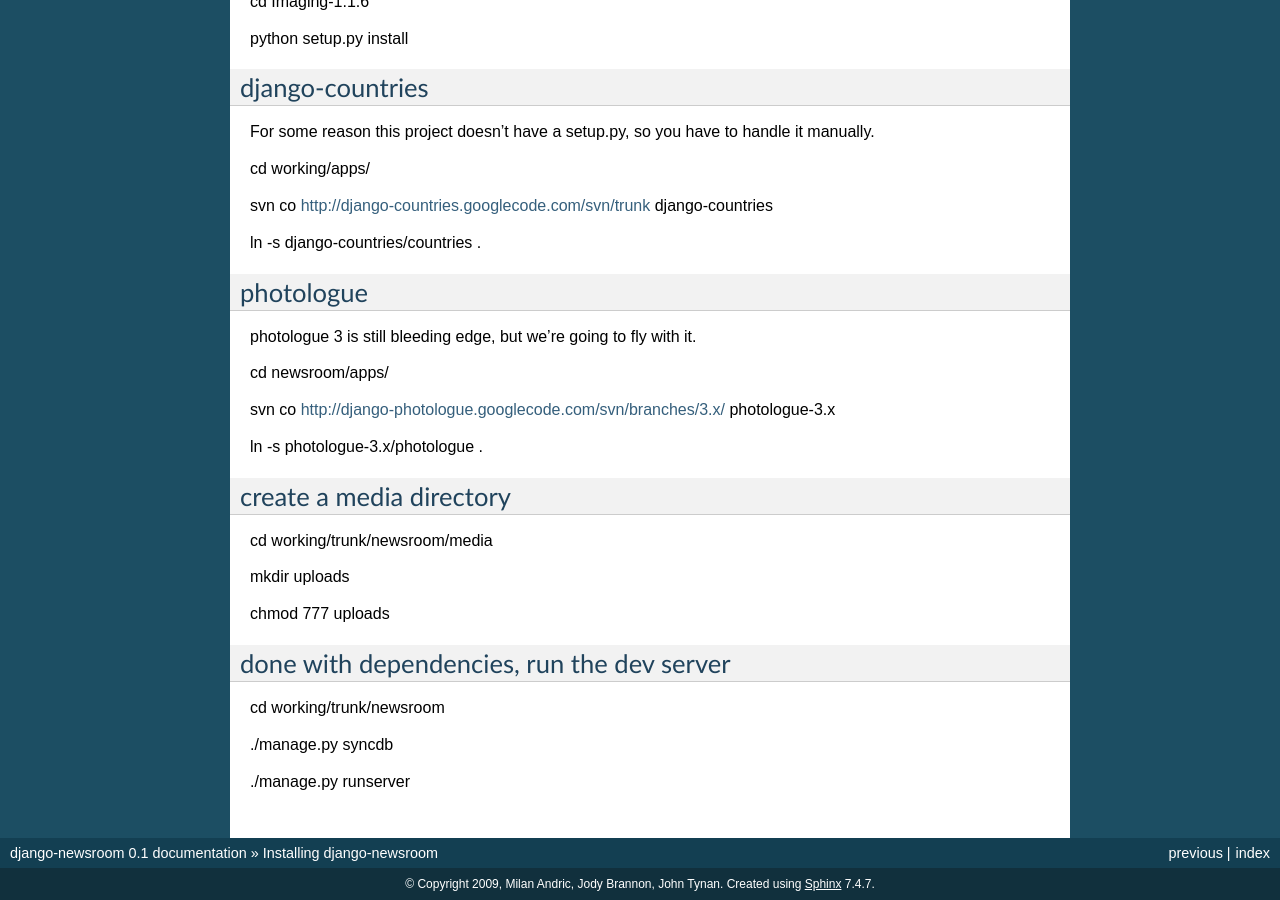
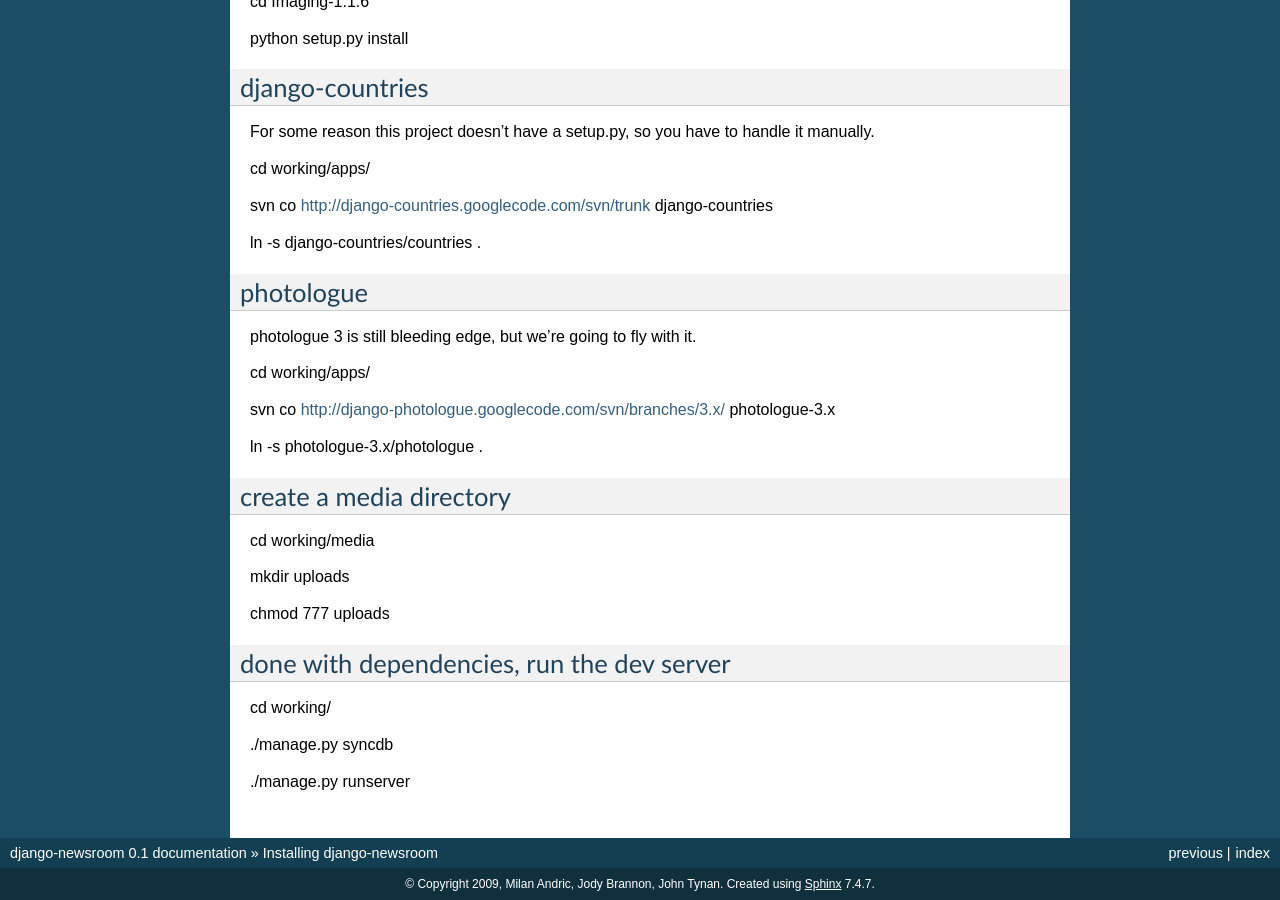
Before and after one commit to johntynan/django-newsroom, a Sphinx documentation site: the page built from docs/install.txt, in a window 1280 px wide and 900 px high, scrolled down 1636 px. Built offline with Sphinx 7.4.7, drawn with Linux system fonts in a browser that asks for light colours.

Commit message:
changed a few references from the working/trunk/newsroom directory to read just working

```diff
--- a/docs/install.txt
+++ b/docs/install.txt
@@ -109,7 +109,7 @@
 
 photologue 3 is still bleeding edge, but we're going to fly with it.
 
-cd newsroom/apps/
+cd working/apps/
 
 svn co http://django-photologue.googlecode.com/svn/branches/3.x/ photologue-3.x
 
@@ -118,7 +118,7 @@
 
 create a media directory
 ------------------------------------------
-cd working/trunk/newsroom/media
+cd working/media
 
 mkdir uploads
 
@@ -128,7 +128,7 @@
 done with dependencies, run the dev server
 ------------------------------------------
 
-cd working/trunk/newsroom
+cd working/
 
 ./manage.py syncdb
 
```
